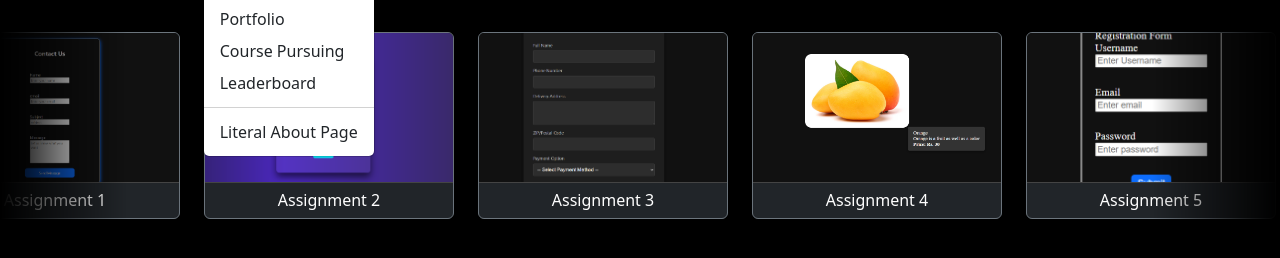
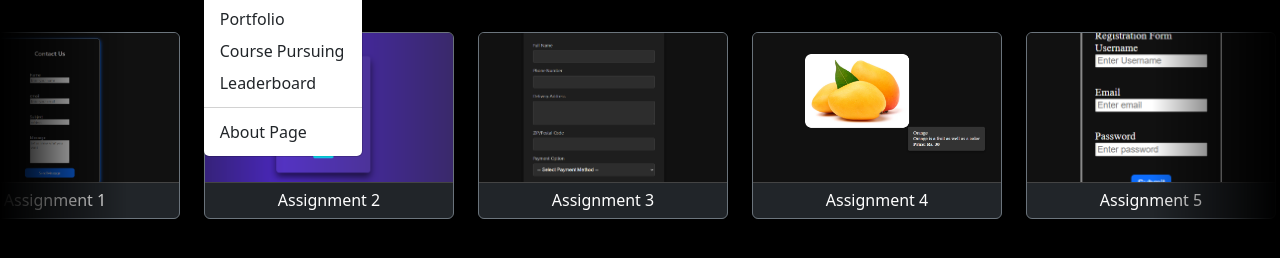
Before and after one commit to qburi/web-programming-lab-project, a website: page index.html in a window 1280 px wide. Both pictures are taken after a click on the button "About". Shown: the part 56-314 px from the top of the page. Drawn offline with nearby package versions, Linux system fonts and the light colour scheme.

Commit message:
Finish About Section in navbar

```diff
--- a/index.html
+++ b/index.html
@@ -32,7 +32,7 @@
                         <li><a class="dropdown-item" href="./assignments/lab%20assignment%2012%20for%20course%20pursuing/index.html">Course Pursuing</a></li>
                         <li><a class="dropdown-item" href="./assignments/lab%20assignment%2015%20for%20leaderboard/index.html">Leaderboard</a></li>
                         <li><hr class="dropdown-divider"></li>
-                        <li><a class="dropdown-item" href="showcase.html#literal-about">Literal About Page</a></li>
+                        <li><a class="dropdown-item" href="./assignments/lab%20assignment%208%20for%20About%20page">About Page</a></li>
                     </ul>
                 </li>
 
```
